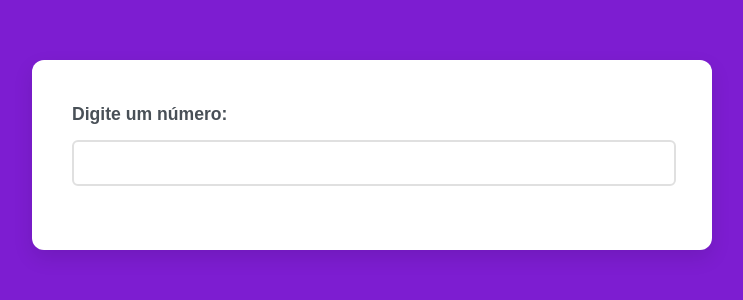
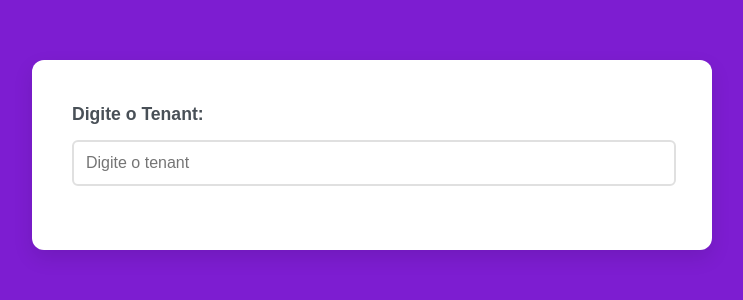
Before and after one commit to eliassouza93/tier, a React (Vite) app: page / in a window 1280 px wide. Shown: the top 300 px of the page, without its empty margins (268-1011 px from the left). Built offline with nearby package versions, Linux system fonts and the light colour scheme.

Commit message:
'atualizacao'

```diff
--- a/src/Componentes/index.tsx
+++ b/src/Componentes/index.tsx
@@ -42,8 +42,8 @@ function Buscador() {
 
   return (
     <div className="buscador-container">
-      <label htmlFor="numeroInput">Digite um número:</label>
-      <input type="number" id="numeroInput" value={numero} onChange={handleChange} />
+      <label htmlFor="numeroInput">Digite o Tenant:</label>
+      <input placeholder='Digite o tenant' type="number" id="numeroInput" value={numero} onChange={handleChange} />
 
       {erro && <p className="erro">{erro}</p>}
 
```
